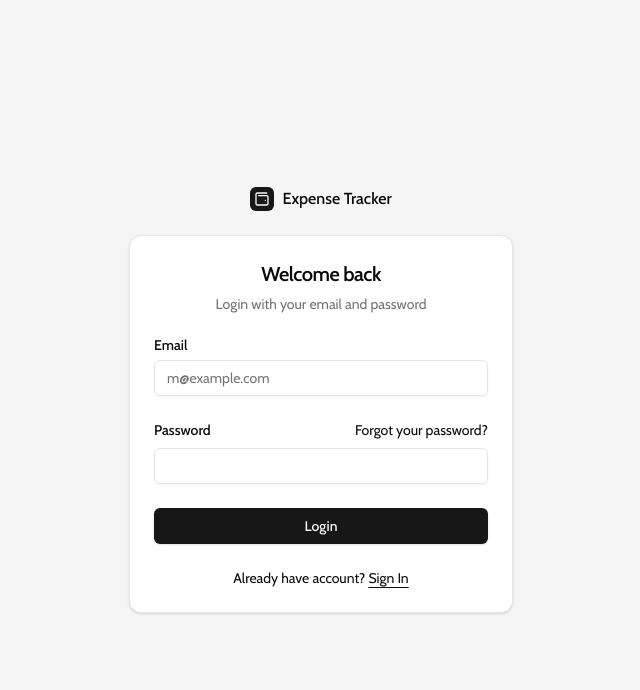
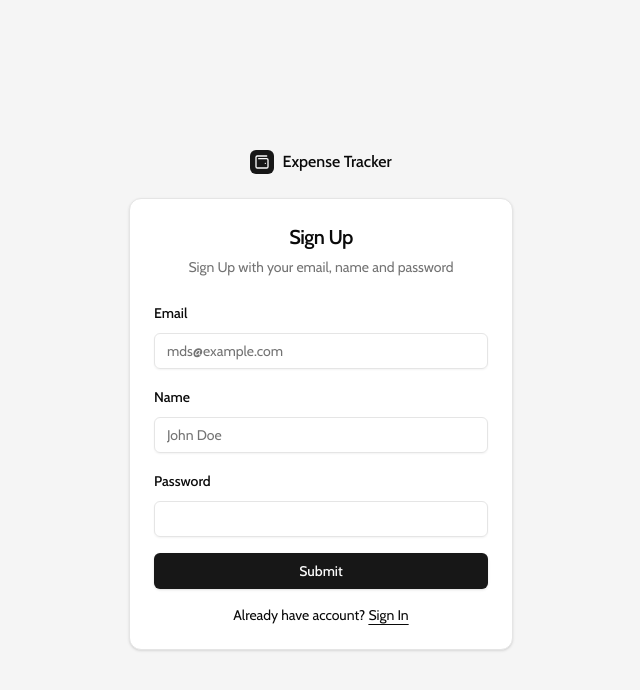
Before and after one commit to mdsetiawan11/expense-tracker, a Next.js app: page /authentication/sign-up in a window 1280 px wide. Shown: the top 690 px of the page, without its empty margins (319-959 px from the left). Built offline with nearby package versions, Linux system fonts and the light colour scheme.

Commit message:
SignUp zod schema

```diff
--- a/components/signin-form.tsx
+++ b/components/signin-form.tsx
@@ -24,10 +24,11 @@ import {
   FormLabel,
   FormMessage,
 } from "./ui/form";
+import { Separator } from "./ui/separator";
 
 const FormSchema = z.object({
   email: z.string().email({
-    message: "Username must be at least 2 characters.",
+    message: "Email must be valid.",
   }),
   password: z.string().min(6, {
     message: "Password must be at least 6 characters.",
@@ -95,20 +96,22 @@ export function SignInForm({
                 )}
               />
               <Button type="submit" className="w-full">
-                Submit
+                Sign In
               </Button>
             </form>
           </Form>
-
           <div className="text-center text-sm mt-4">
-            Don&apos;t have an account?{" "}
             <Link
               href="/authentication/sign-up"
               className="underline underline-offset-4"
             >
-              Sign up
+              Forgot your password?
             </Link>
           </div>
+          <Separator className="my-4" />
+          <Button variant={"outline"} className="w-full">
+            <Link href="/authentication/sign-up">Sign up</Link>
+          </Button>
         </CardContent>
       </Card>
     </div>
--- a/components/signup-form.tsx
+++ b/components/signup-form.tsx
@@ -1,3 +1,4 @@
+"use client";
 import { cn } from "@/lib/utils";
 import { Button } from "@/components/ui/button";
 import {
@@ -10,48 +11,114 @@ import {
 import { Input } from "@/components/ui/input";
 import { Label } from "@/components/ui/label";
 import Link from "next/link";
+import { zodResolver } from "@hookform/resolvers/zod";
+import { useForm } from "react-hook-form";
+import { z } from "zod";
+import { useToast } from "@/hooks/use-toast";
+import {
+  Form,
+  FormControl,
+  FormField,
+  FormItem,
+  FormLabel,
+  FormMessage,
+} from "./ui/form";
+
+const FormSchema = z.object({
+  email: z.string().email({
+    message: "Email must be valid.",
+  }),
+  name: z.string().min(2, {
+    message: "Name must be at least 2 characters.",
+  }),
+  password: z.string().min(6, {
+    message: "Password must be at least 6 characters.",
+  }),
+});
 
 export function SignUpForm({
   className,
   ...props
 }: React.ComponentPropsWithoutRef<"div">) {
+  const { toast } = useToast();
+  const form = useForm<z.infer<typeof FormSchema>>({
+    resolver: zodResolver(FormSchema),
+    defaultValues: {
+      email: "",
+      name: "",
+      password: "",
+    },
+  });
+
+  function onSubmit(data: z.infer<typeof FormSchema>) {
+    toast({
+      title: "You submitted the following values:",
+      description: (
+        <pre className="mt-2 w-[340px] rounded-md bg-slate-950 p-4">
+          <code className="text-white">{JSON.stringify(data, null, 2)}</code>
+        </pre>
+      ),
+    });
+  }
+
   return (
     <div className={cn("flex flex-col gap-6", className)} {...props}>
       <Card>
         <CardHeader className="text-center">
-          <CardTitle className="text-xl">Welcome back</CardTitle>
-          <CardDescription>Login with your email and password</CardDescription>
+          <CardTitle className="text-xl">Sign Up</CardTitle>
+          <CardDescription>
+            Sign Up with your email, name and password
+          </CardDescription>
         </CardHeader>
         <CardContent>
-          <form>
-            <div className="grid gap-6">
-              <div className="grid gap-6">
-                <div className="grid gap-2">
-                  <Label htmlFor="email">Email</Label>
-                  <Input
-                    id="email"
-                    type="email"
-                    placeholder="m@example.com"
-                    required
+          <Form {...form}>
+            <form onSubmit={form.handleSubmit(onSubmit)} className=" space-y-4">
+              <FormField
+                control={form.control}
+                name="email"
+                render={({ field }) => (
+                  <FormItem>
+                    <FormLabel>Email</FormLabel>
+                    <FormControl>
+                      <Input placeholder="mds@example.com" {...field} />
+                    </FormControl>
+                    <FormMessage />
+                  </FormItem>
+                )}
               />
-                </div>
-                <div className="grid gap-2">
-                  <div className="flex items-center">
-                    <Label htmlFor="password">Password</Label>
-                    <a
-                      href="#"
-                      className="ml-auto text-sm underline-offset-4 hover:underline"
-                    >
-                      Forgot your password?
-                    </a>
-                  </div>
-                  <Input id="password" type="password" required />
-                </div>
+              <FormField
+                control={form.control}
+                name="name"
+                render={({ field }) => (
+                  <FormItem>
+                    <FormLabel>Name</FormLabel>
+                    <FormControl>
+                      <Input placeholder="John Doe" {...field} />
+                    </FormControl>
+                    <FormMessage />
+                  </FormItem>
+                )}
+              />
+              <FormField
+                control={form.control}
+                name="password"
+                render={({ field }) => (
+                  <FormItem>
+                    <FormLabel>Password</FormLabel>
+                    <FormControl>
+                      <Input type="password" {...field} />
+                    </FormControl>
+                    <FormMessage />
+                  </FormItem>
+                )}
+              />
               <Button type="submit" className="w-full">
-                  Login
+                Submit
               </Button>
-              </div>
-              <div className="text-center text-sm">
+            </form>
+          </Form>
+
+          <div className="text-center text-sm mt-4">
             Already have account?{" "}
             <Link
               href="/authentication/sign-in"
@@ -60,8 +127,6 @@ export function SignUpForm({
               Sign In
             </Link>
           </div>
-            </div>
-          </form>
         </CardContent>
       </Card>
     </div>
```
Lines whose indentation alone changed are shown as unchanged.
